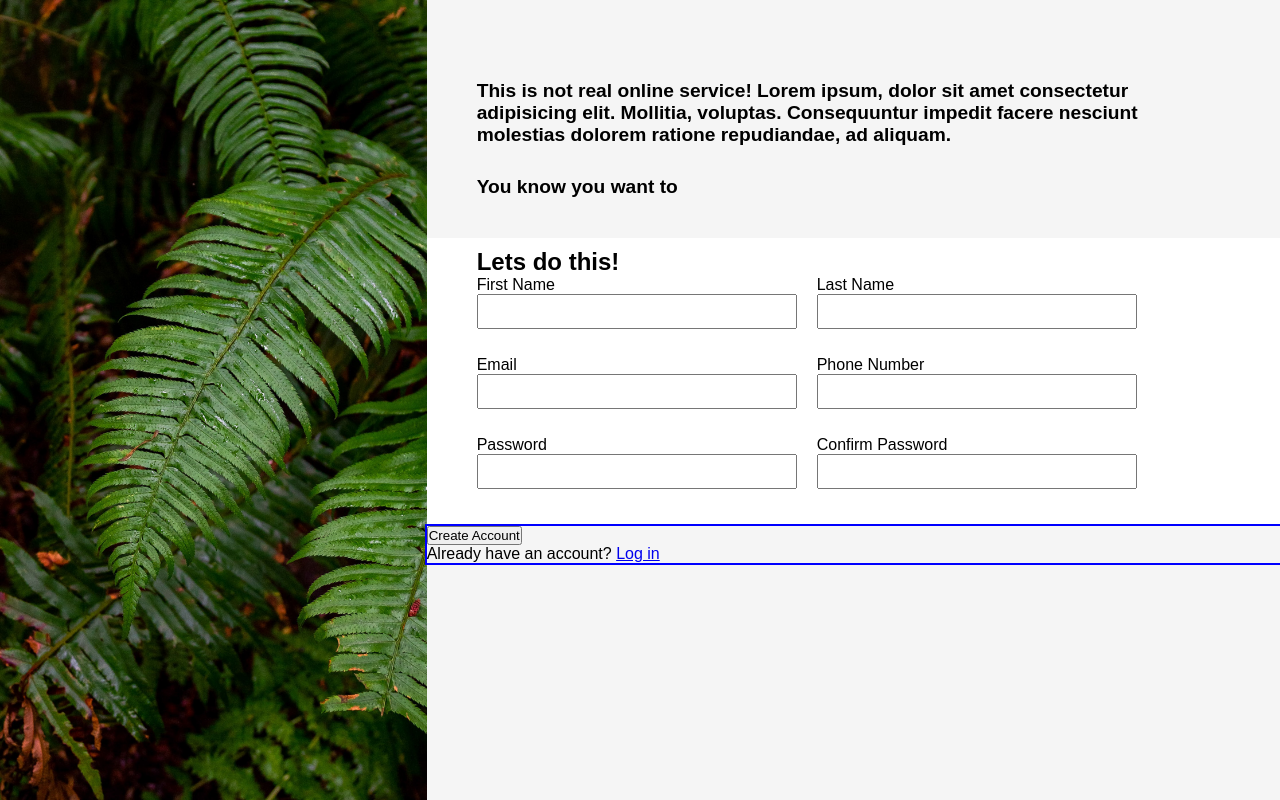
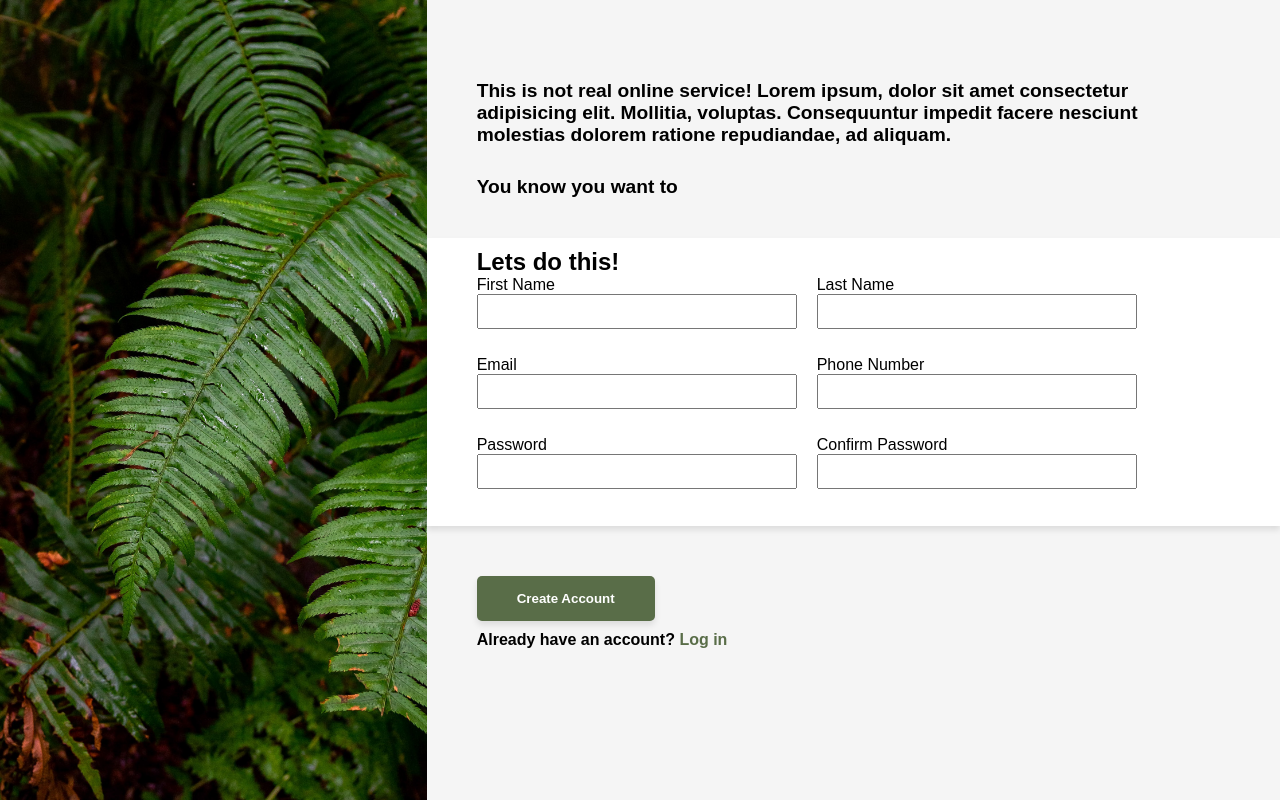
Before and after one commit to AbdulRehman164/Sign-Up-Fourm, a plain HTML site: page index.html in a window 1280 px wide. Drawn offline with Linux system fonts and the light colour scheme.

Commit message:
eddited the footer of the form

```diff
--- a/style.css
+++ b/style.css
@@ -37,6 +37,7 @@ article{
     padding-left: 50px;
     padding-top: 10px;
     padding-bottom: 10px;
+    box-shadow: 0px 4px 6px rgba(0, 0, 0, 0.1);
 }
 ul{
     list-style: none;
@@ -54,5 +55,24 @@ input{
     margin-right: 20px;
 }
 .form-footer{
-    outline: 2px solid blue;
+    /* outline: 2px solid blue; */
+    margin-left: 50px;
+    margin-top: 50px;
 }
+button{
+    padding: 15px 40px;
+    font-weight: bold;
+    background-color: #596D48;
+    color: white;
+    border: none;
+    border-radius: 5px;
+    box-shadow: 0px 4px 6px rgba(0, 0, 0, 0.1);
+}
+.form-footer p{
+    margin-top: 10px;
+    font-weight: 700;
+}
+.form-footer p a{
+    text-decoration: none;
+    color: #596D48;
+}
```
